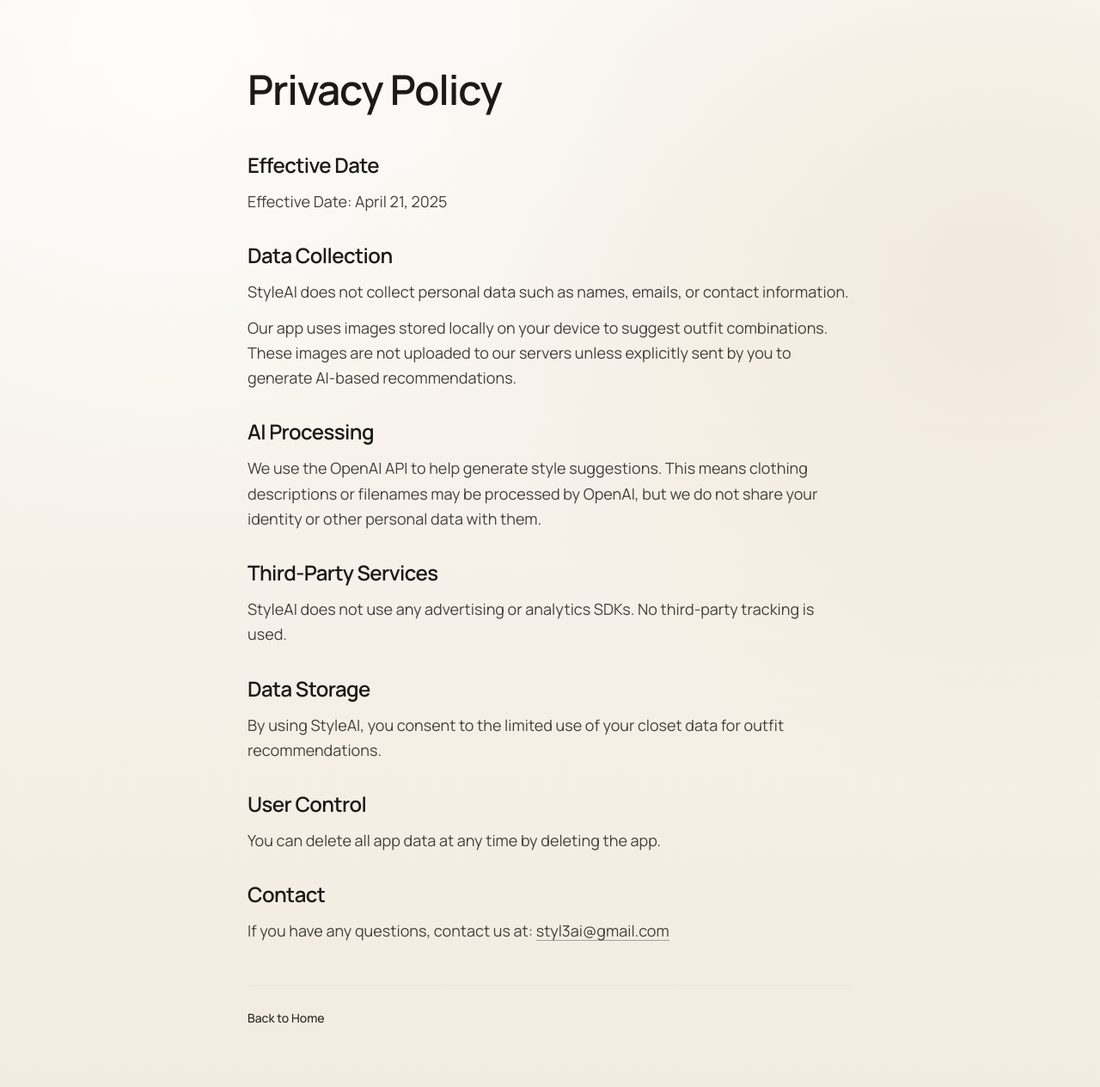
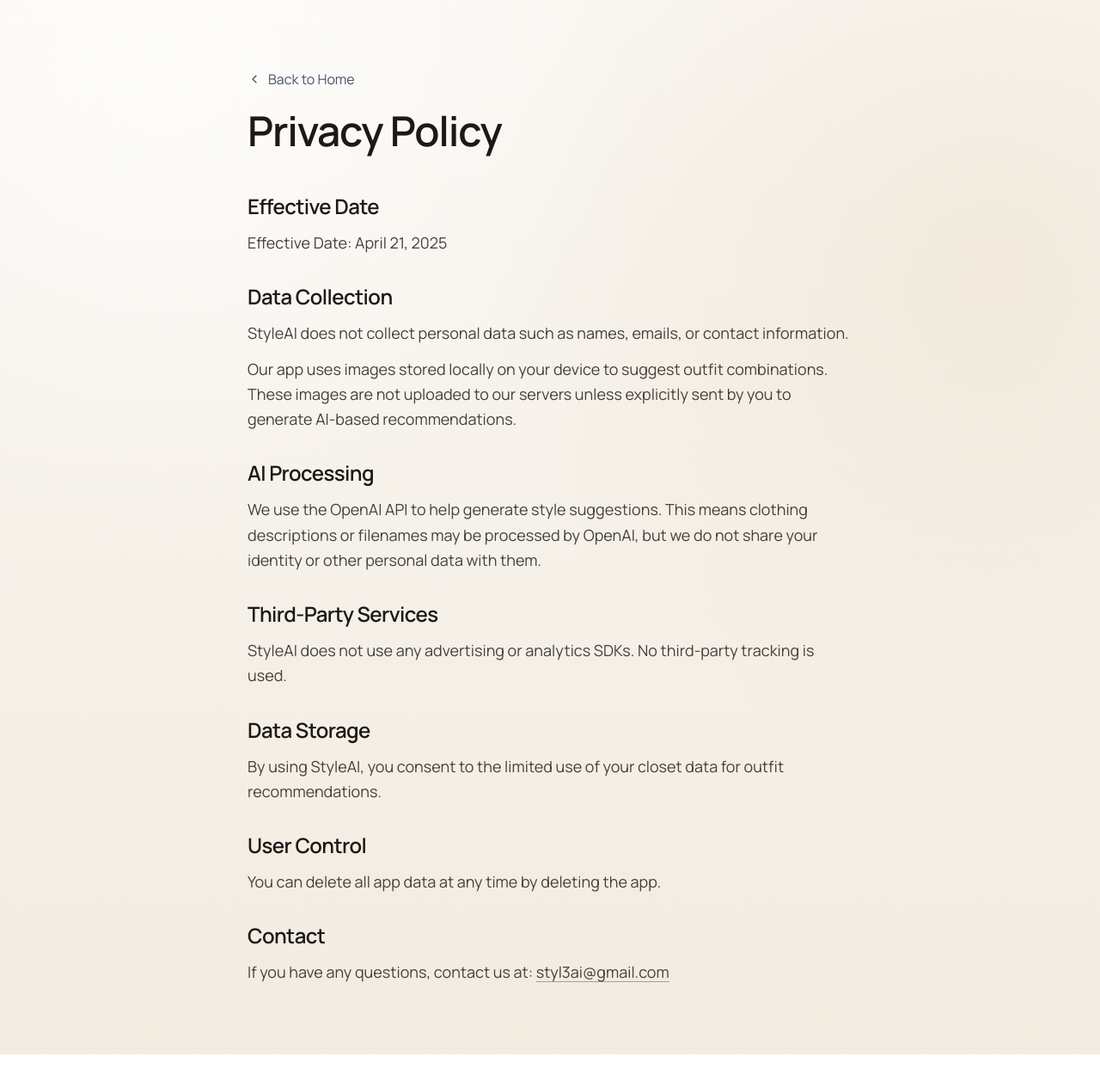
Before and after one commit to ahmetutku/styleai-landing, a Next.js app: page /privacy in a window 1280 px wide. Shown: the top 1264 px of the page at 86% size. After the commit the page ends 1226 px from the top, so only its background shows below. Built offline with nearby package versions, Linux system fonts and the light colour scheme.

Commit message:
Enhance Privacy Page with back navigation icon and update Trust Section to include privacy link

```diff
--- a/src/app/privacy/page.tsx
+++ b/src/app/privacy/page.tsx
@@ -10,6 +10,19 @@
   return (
     <main className="mx-auto w-full max-w-3xl px-5 py-16 sm:px-8 sm:py-20">
       <header className="mb-10 sm:mb-12">
+        <Link href="/" className="mb-6 flex items-center gap-2 text-gray-600 hover:text-black">
+          <svg
+            viewBox="0 0 24 24"
+            className="h-4 w-4"
+            fill="none"
+            stroke="currentColor"
+            strokeWidth="2"
+            aria-hidden="true"
+          >
+            <path d="M15 18 9 12l6-6" strokeLinecap="round" strokeLinejoin="round" />
+          </svg>
+          Back to Home
+        </Link>
         <h1 className="text-4xl font-semibold tracking-tight text-stone-900 sm:text-5xl">Privacy Policy</h1>
       </header>
 
@@ -79,11 +92,6 @@
         </section>
       </div>
 
-      <div className="mt-12 border-t border-stone-200 pt-6">
-        <Link href="/" className="text-sm font-medium text-stone-800 transition-colors hover:text-stone-950">
-          Back to Home
-        </Link>
-      </div>
     </main>
   );
 }
--- a/src/components/trust-section.tsx
+++ b/src/components/trust-section.tsx
@@ -1,3 +1,4 @@
+import Link from "next/link";
 import { Reveal } from "./reveal";
 
 export function TrustSection() {
@@ -14,6 +15,12 @@
             <p className="mt-4 text-lg leading-relaxed text-stone-600">
               Sign in uses secure authentication. You can edit or remove your closet data at any time, and we keep language clear so you always know what is saved.
             </p>
+            <Link
+              href="/privacy"
+              className="mt-6 inline-flex items-center rounded-full border border-stone-300 px-5 py-2.5 text-sm font-medium text-stone-800 transition hover:bg-stone-100"
+            >
+              Learn more about privacy
+            </Link>
           </article>
         </Reveal>
 
```
